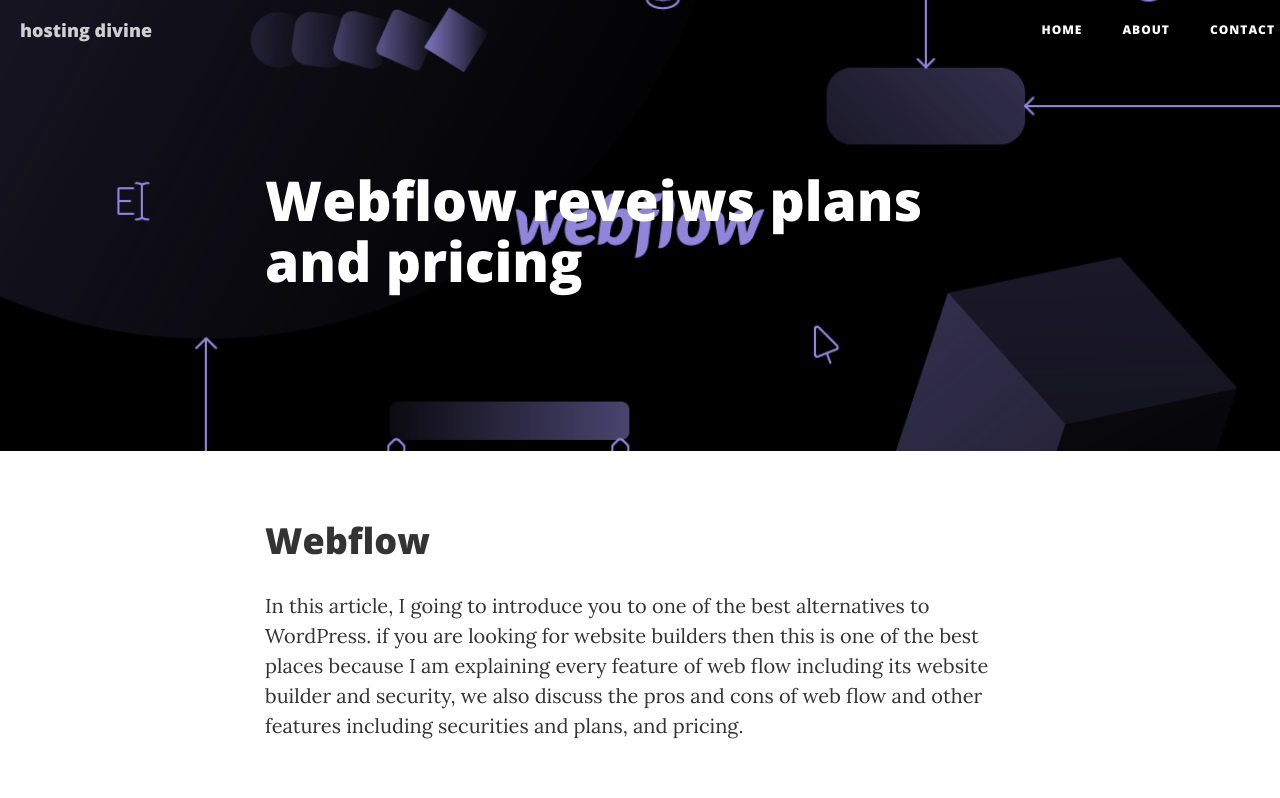
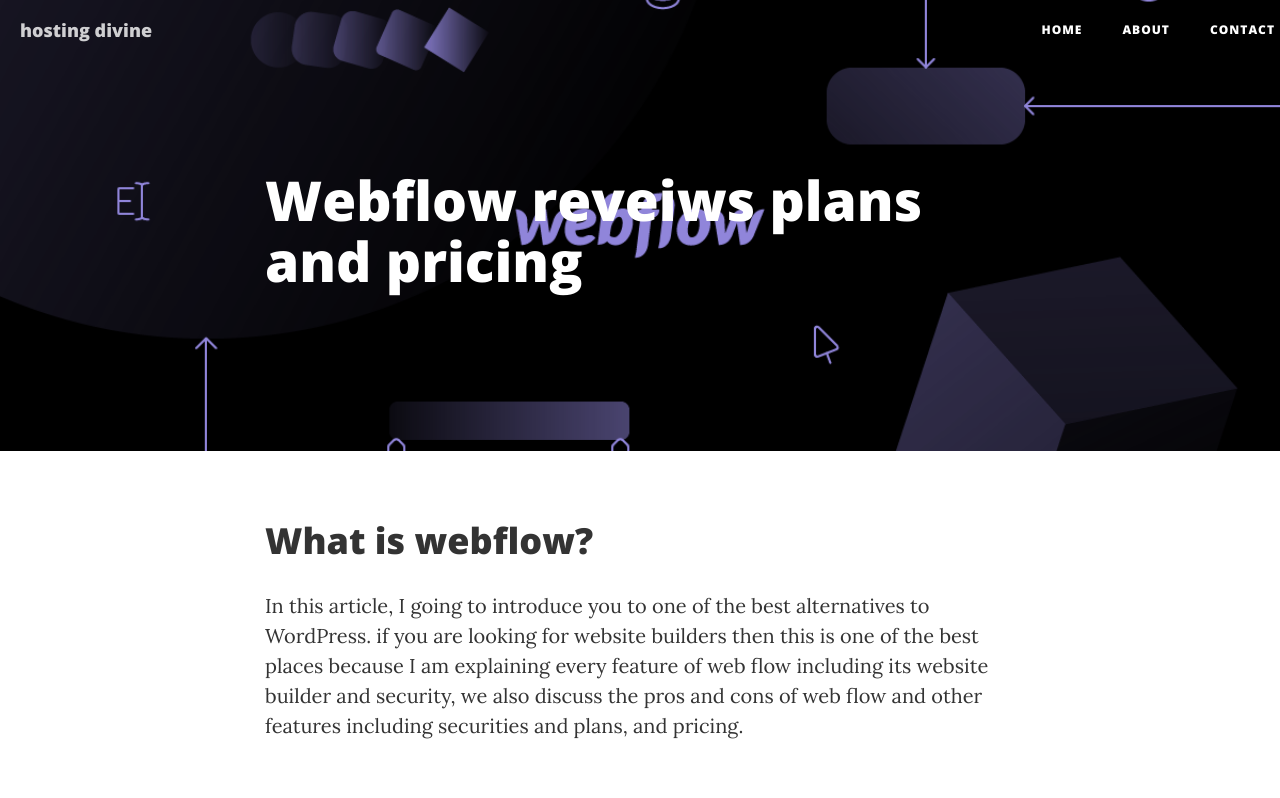
Before and after one commit to tajenderkumar5/Hostingdivine, a website: page post.html in a window 1280 px wide. Shown: the top 798 px of the page. Drawn offline with nearby package versions, Linux system fonts and the light colour scheme.

Commit message:
Update post.html

```diff
--- a/post.html
+++ b/post.html
@@ -83,7 +83,7 @@
         <div class="container">
             <div class="row">
                 <div class="col-lg-8 col-lg-offset-2 col-md-10 col-md-offset-1">
-                    <h1>Webflow</h1>
+                    <h1>What is webflow?</h1>
                     <p>   In this article, I going to introduce you to one of the best alternatives to WordPress. if you are looking for website builders then this is one of the best places because I am explaining every feature of web flow including its website builder and security, we also discuss the pros and cons of web flow and other features including securities and plans, and pricing.</P>
 
                     <h2 class="section-heading">Pros and cons</h2>
```
